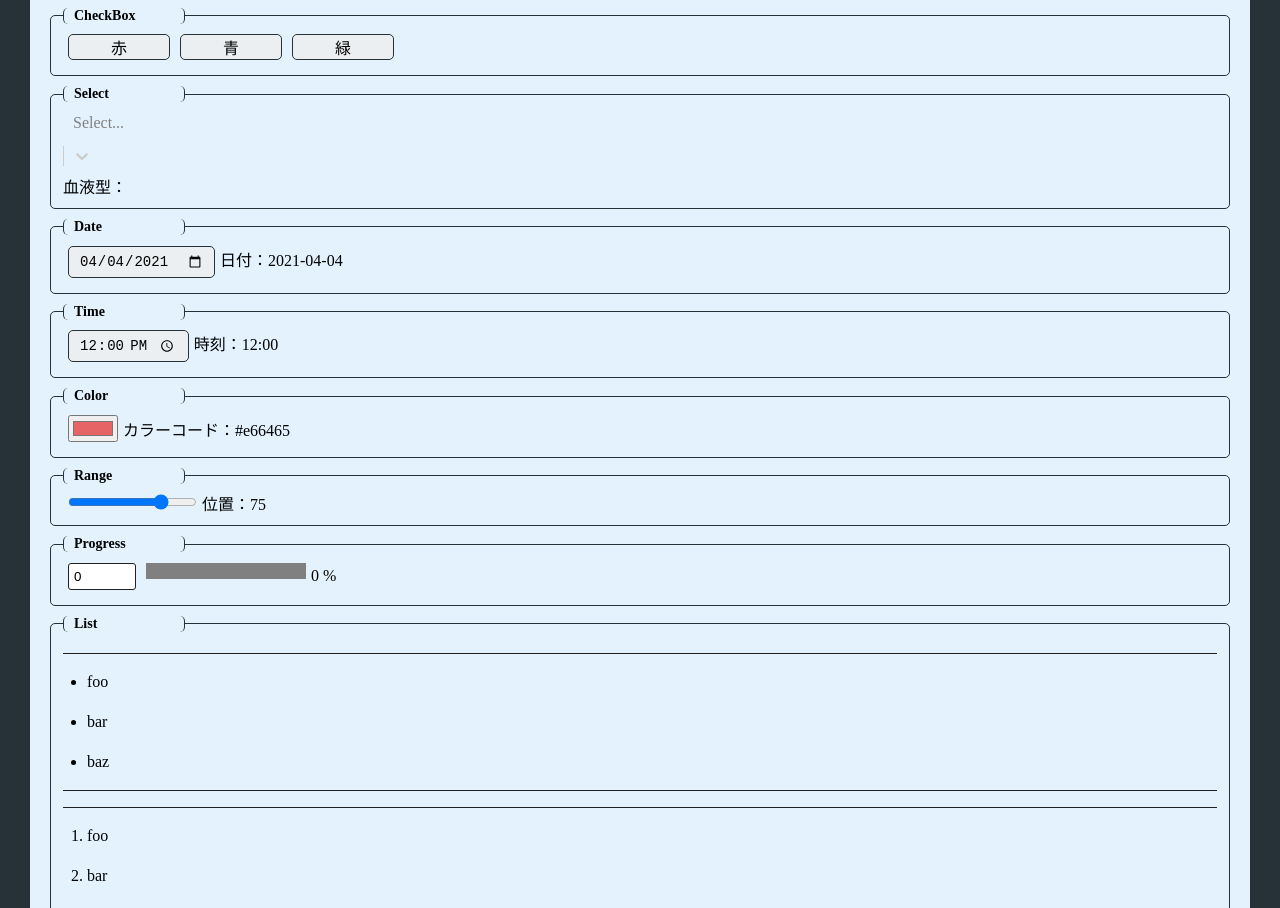
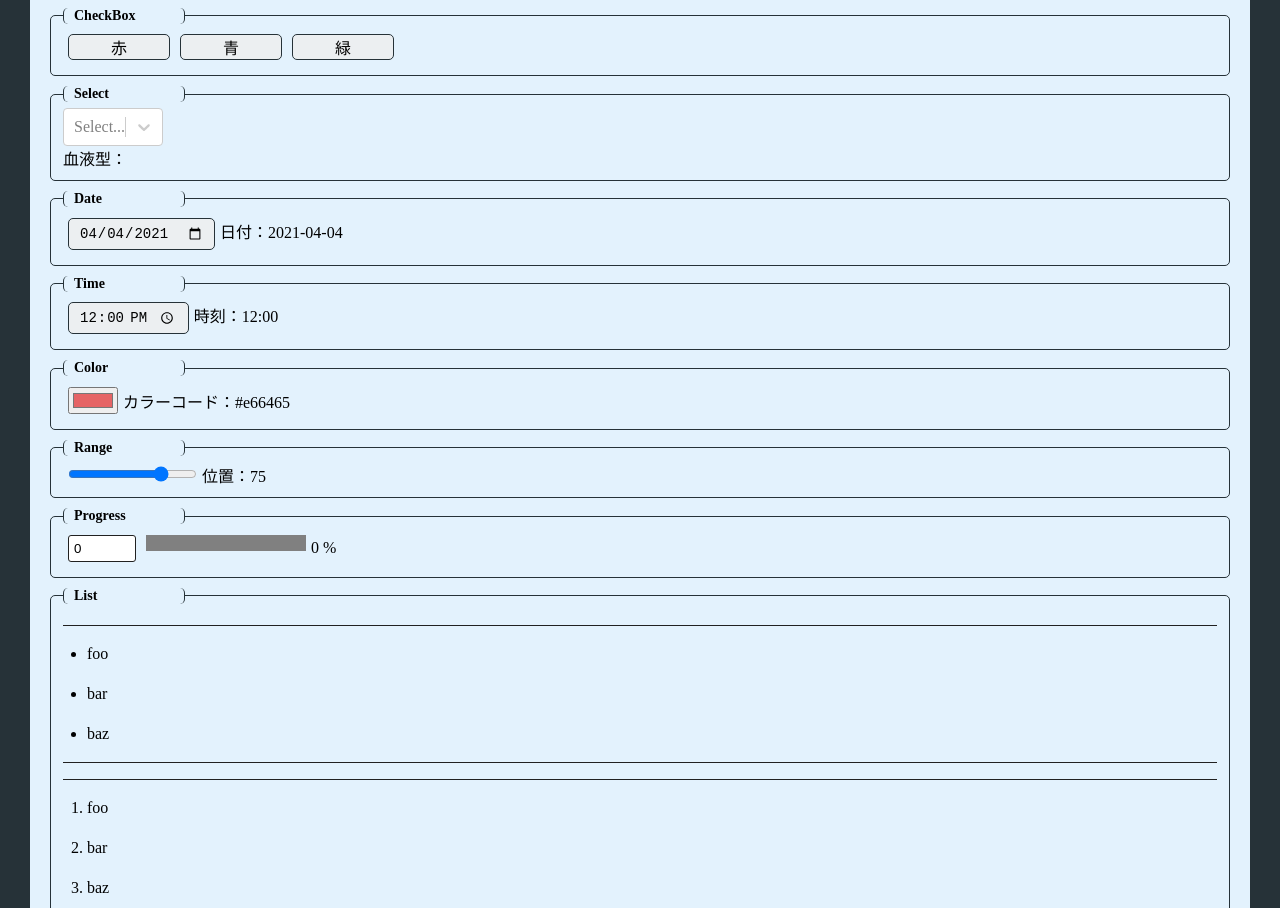
Before and after one commit to fireflower0/react-typescript-practice, a React (Create React App) app: page / in a window 1280 px wide. Shown: the part 875-1783 px from the top of the page. Built offline with nearby package versions, Linux system fonts and the light colour scheme.

Commit message:
Fixed a select

```diff
--- a/src/atoms/Select.tsx
+++ b/src/atoms/Select.tsx
@@ -1,31 +1,25 @@
 import ReactSelect from 'react-select'
 import PropTypes from 'prop-types';
+import styled from 'styled-components';
 
-const Select = ({
-  styles, width, menuColor, options, value, setValue, ...rest
-}: any) => (
-  <ReactSelect
-    styles={styles}
-    width={width}
-    menuColor={menuColor}
+const CustomSelect = styled(ReactSelect)`
+  width: 100px;
+`;
+
+const Select = ({ options, value, setValue, ...rest }: any) => (
+  <CustomSelect
     options={options}
     defaultValue={value}
-    onChange={(v) => setValue(v.value)}
+    onChange={(v: any) => setValue(v.value)}
   />
 );
 
 Select.defaultProps = {
-  styles: {},
-  width: '500px',
-  menuColor: 'black',
   options: [],
   value: '',
 };
 
 Select.propTypes = {
-  styles: PropTypes.object,
-  width: PropTypes.string,
-  menuColor: PropTypes.string,
   options: PropTypes.array,
   value: PropTypes.string,
   setValue: PropTypes.func.isRequired,
--- a/src/pages/Home.tsx
+++ b/src/pages/Home.tsx
@@ -196,25 +196,6 @@ const Home = () => {
         form={
           <div>
             <Select
-              styles={{
-                menu: (provided: any, state: any) => ({
-                  ...provided,
-                  width: state.selectProps.width,
-                  borderBottom: '1px dotted pink',
-                  color: state.selectProps.menuColor,
-                  padding: 20,
-                }),
-                control: (_: any, { selectProps: { width }}: any) => ({
-                  width: width,
-                }),
-                singleValue: (provided: any, state: any) => {
-                  const opacity = state.isDisabled ? 0.5 : 1;
-                  const transition = 'opacity 300ms';
-                  return { ...provided, opacity, transition };
-                }
-              }}
-              width='200px'
-              menuColor='red'
               options={bloodTypes}
               value={selectedBloodType}
               setValue={setSelectedBloodType}
```
